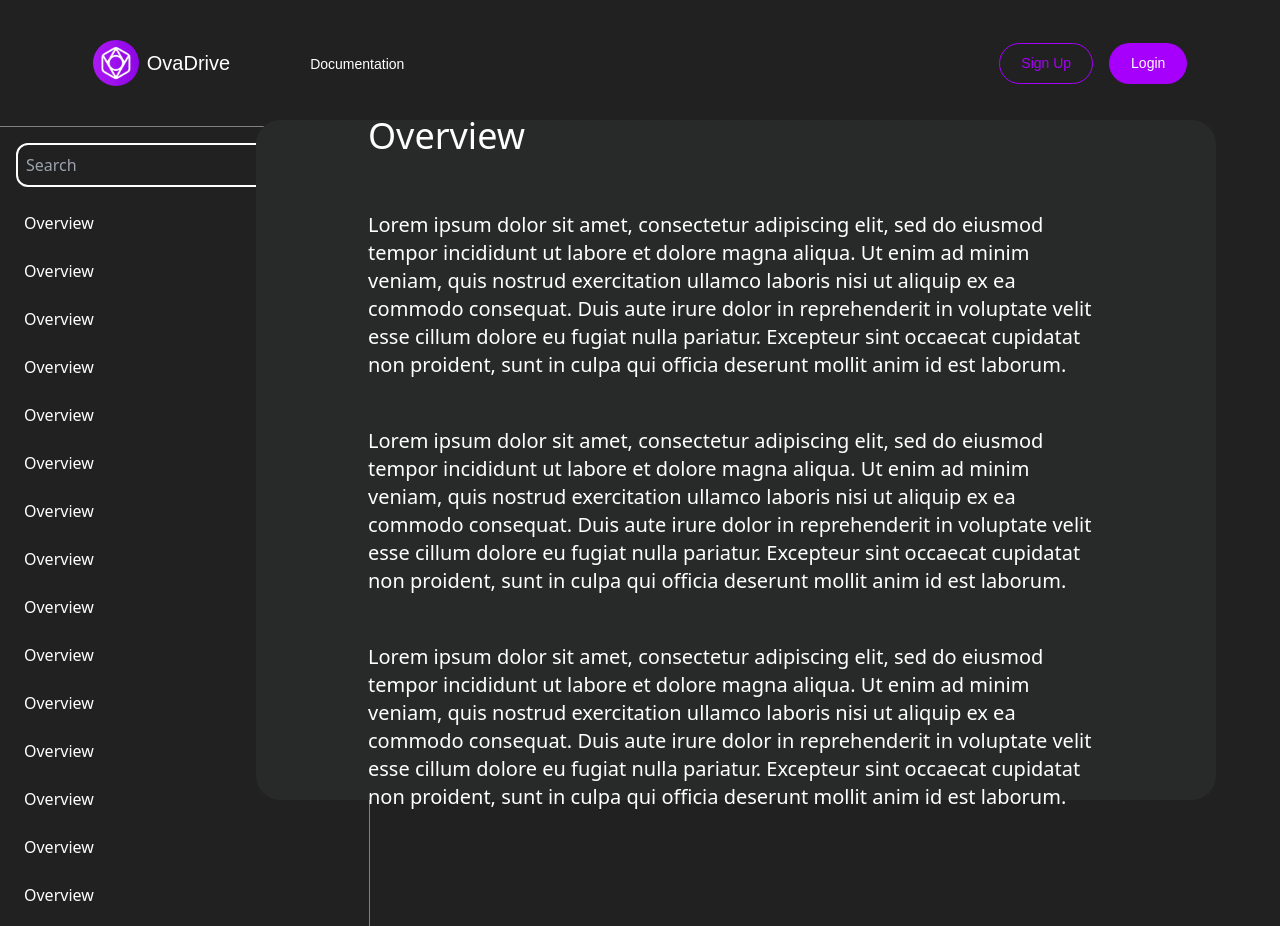
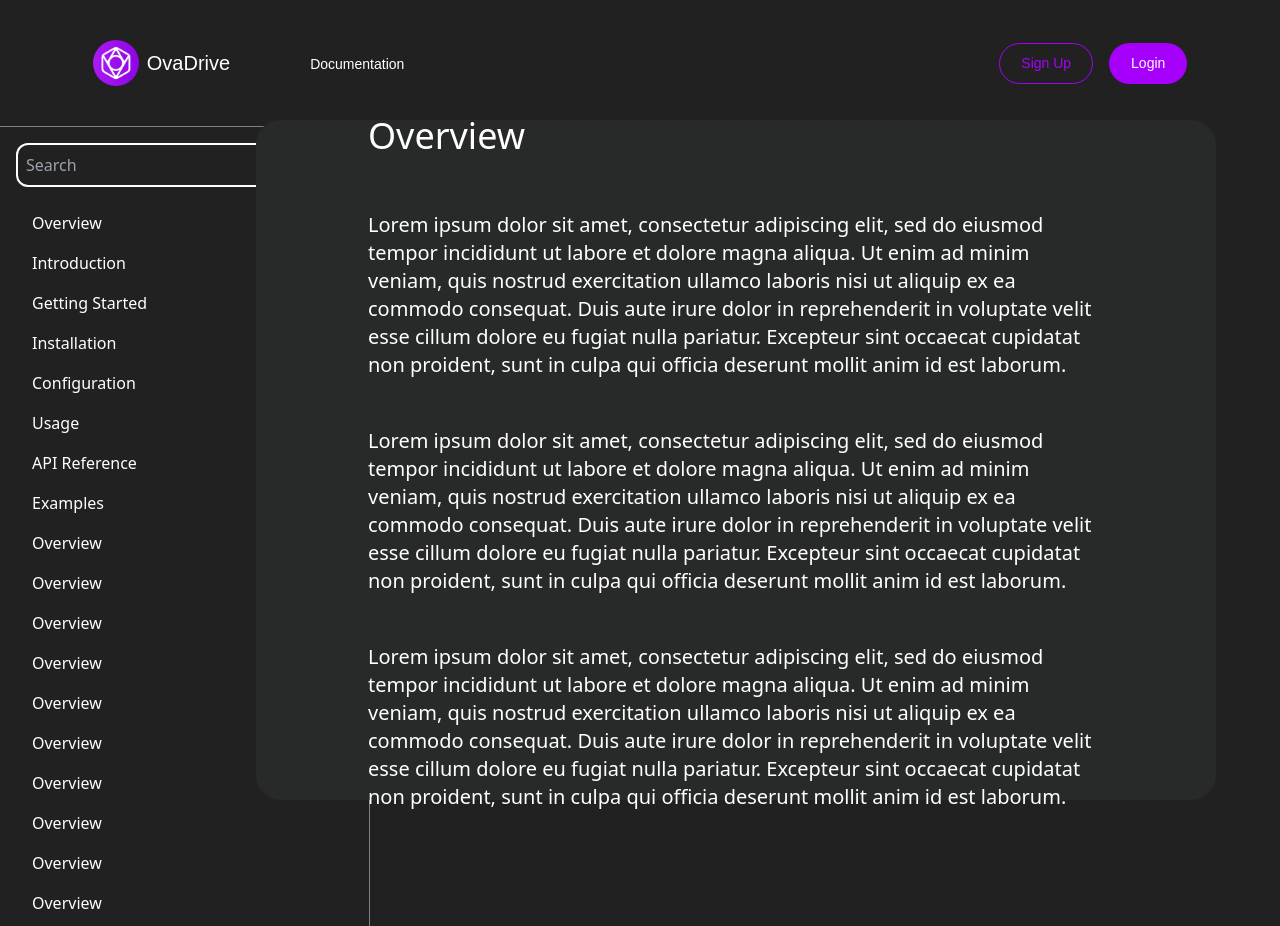
Before and after one commit to KateIronic/persist-ventures1, a React (Vite) app: page /documentation in a window 1280 px wide. Built offline with nearby package versions, Linux system fonts and the light colour scheme.

Commit message:
Search updated

```diff
--- a/src/components/documentation/Sidebar.tsx
+++ b/src/components/documentation/Sidebar.tsx
@@ -1,23 +1,90 @@
-import React from "react";
+import React, { useState } from "react";
 
 const Sidebar: React.FC = () => {
+  const setSearchTerm = useState(" ")[1];
+  const [filteredItems, setFilteredItems] = useState<string[]>([]);
+
+  const items = [
+    "Overview",
+    "Introduction",
+    "Getting Started",
+    "Installation",
+    "Configuration",
+    "Usage",
+    "API Reference",
+    "Examples",
+    "Overview",
+    "Overview",
+    "Overview",
+    "Overview",
+    "Overview",
+    "Overview",
+    "Overview",
+    "Overview",
+    "Overview",
+    "Overview",
+    "Overview",
+    "Overview",
+    "Overview",
+    "Overview",
+    "Overview",
+    "Overview",
+    "Overview",
+    "Overview",
+    "Overview",
+    "Overview",
+    "Overview",
+    "Overview",
+    "Overview",
+    "Overview",
+    "Overview",
+    "Overview",
+    "Overview",
+    "Overview",
+    "Overview",
+    "Overview",
+    "Overview",
+    "Overview",
+    "Overview",
+    "Overview",
+    "Overview",
+    "Overview",
+  ];
+
+  const handleSearch = (event: React.ChangeEvent<HTMLInputElement>) => {
+    const value = event.target.value;
+    setSearchTerm(value);
+    if (value.trim() === "") {
+      setFilteredItems([]);
+    } else {
+      const results = items.filter((item) =>
+        item.toLowerCase().includes(value.toLowerCase())
+      );
+      setFilteredItems(results);
+    }
+  };
   return (
     <div className="h-screen w-[370px] text-white p-4 flex flex-col border-[#808080] border-t-[1px] border-r-[1px] rounded-tr-3xl mt-10 relative">
       <div className="mb-4">
         <input
           type="text"
           placeholder="Search"
+          onChange={handleSearch}
           className="w-full p-2 rounded-xl text-white focus:outline-none bg-[#212121] border-white border-2"
         />
       </div>
       <div className="flex flex-col space-y-2 overflow-y-scroll">
-        {Array.from({ length: 100 }, (_, i) => (
-          <div
-            key={i}
-            className="p-2 rounded cursor-pointer">
-            Overview
-          </div>
-        ))}
+        <ul>
+          {(filteredItems.length > 0 ? filteredItems : items).map(
+            (item, index) => (
+              <li
+                key={index}
+                className="py-2 px-4 hover:bg-gray-700 rounded">
+                {item}
+              </li>
+            )
+          )}
+        </ul>
       </div>
     </div>
   );
```
